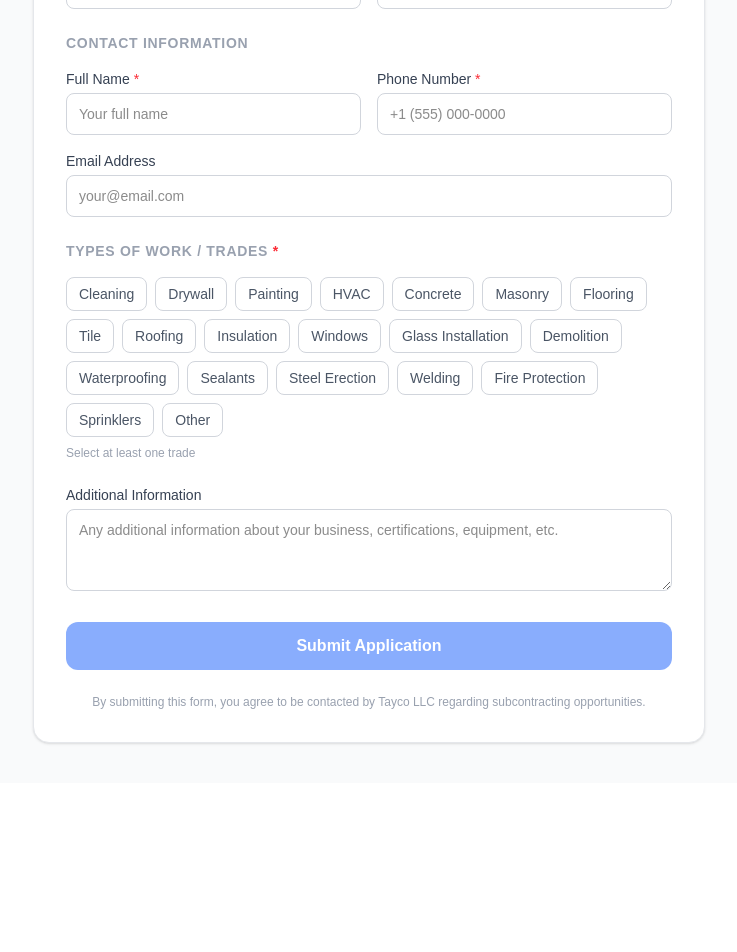
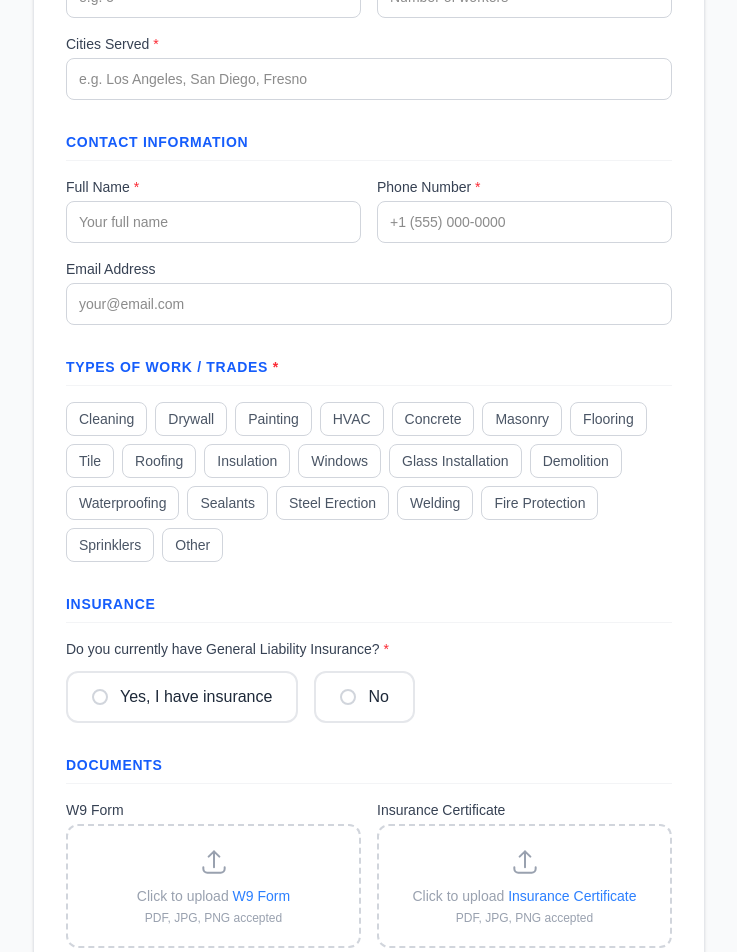
Before and after one commit to taylord0410/tayco-crm, a Next.js app: page /registro in a window 1280 px wide. Shown: the part 420-1372 px from the top of the page, without its empty margins (271-1008 px from the left). Before the commit the page ends 1203 px from the top, so only its background shows below. Built offline with nearby package versions, Linux system fonts and the light colour scheme.

Commit message:
formulario con seguro y subida de W9 y certificado

```diff
--- a/app/registro/page.tsx
+++ b/app/registro/page.tsx
@@ -1,8 +1,43 @@
 'use client'
 
-import { useState } from 'react'
+import { useState, useRef } from 'react'
 
 const TRADES = ['Cleaning','Drywall','Painting','HVAC','Concrete','Masonry','Flooring','Tile','Roofing','Insulation','Windows','Glass Installation','Demolition','Waterproofing','Sealants','Steel Erection','Welding','Fire Protection','Sprinklers','Other']
+
+function FileUpload({ label, name, accept, onChange }: { label: string; name: string; accept: string; onChange: (file: File | null) => void }) {
+  const ref = useRef<HTMLInputElement>(null)
+  const [fileName, setFileName] = useState('')
+
+  return (
+    <div>
+      <label className="block text-sm font-medium text-gray-700 mb-1">{label}</label>
+      <div
+        onClick={() => ref.current?.click()}
+        className="border-2 border-dashed border-gray-300 rounded-xl p-5 text-center cursor-pointer hover:border-blue-400 hover:bg-blue-50 transition-colors"
+      >
+        {fileName ? (
+          <div className="flex items-center justify-center gap-2 text-green-600">
+            <svg className="w-5 h-5" fill="none" viewBox="0 0 24 24" stroke="currentColor"><path strokeLinecap="round" strokeLinejoin="round" strokeWidth={2} d="M5 13l4 4L19 7" /></svg>
+            <span className="text-sm font-medium">{fileName}</span>
+          </div>
+        ) : (
+          <div className="text-gray-400">
+            <svg className="w-8 h-8 mx-auto mb-2" fill="none" viewBox="0 0 24 24" stroke="currentColor"><path strokeLinecap="round" strokeLinejoin="round" strokeWidth={1.5} d="M4 16v1a3 3 0 003 3h10a3 3 0 003-3v-1m-4-8l-4-4m0 0L8 8m4-4v12" /></svg>
+            <p className="text-sm">Click to upload <span className="text-blue-500 font-medium">{label}</span></p>
+            <p className="text-xs mt-1">PDF, JPG, PNG accepted</p>
+          </div>
+        )}
+      </div>
+      <input ref={ref} type="file" accept={accept} className="hidden"
+        onChange={e => {
+          const f = e.target.files?.[0] ?? null
+          setFileName(f?.name ?? '')
+          onChange(f)
+        }}
+      />
+    </div>
+  )
+}
 
 export default function Registro() {
   const [form, setForm] = useState({
@@ -14,10 +49,14 @@ export default function Registro() {
     yearsExperience: '',
     trades: [] as string[],
     citiesServed: '',
+    hasInsurance: '' as 'yes' | 'no' | '',
     generalNotes: '',
   })
+  const [w9File, setW9File] = useState<File | null>(null)
+  const [certFile, setCertFile] = useState<File | null>(null)
   const [submitted, setSubmitted] = useState(false)
   const [saving, setSaving] = useState(false)
+  const [uploadStatus, setUploadStatus] = useState('')
   const [error, setError] = useState('')
 
   function set(key: string, val: unknown) {
@@ -27,28 +66,65 @@ export default function Registro() {
   function toggleTrade(trade: string) {
     setForm(p => ({
       ...p,
-      trades: p.trades.includes(trade)
-        ? p.trades.filter(t => t !== trade)
-        : [...p.trades, trade],
+      trades: p.trades.includes(trade) ? p.trades.filter(t => t !== trade) : [...p.trades, trade],
     }))
+  }
+
+  async function uploadFile(file: File, name: string): Promise<string> {
+    const fd = new FormData()
+    fd.append('file', file)
+    fd.append('name', name)
+    const res = await fetch('/api/upload', { method: 'POST', body: fd })
+    const data = await res.json()
+    if (!res.ok) throw new Error(data.error)
+    return data.url
   }
 
   async function handleSubmit(e: React.FormEvent) {
     e.preventDefault()
+    if (form.trades.length === 0) { setError('Please select at least one trade.'); return }
+    if (!form.hasInsurance) { setError('Please indicate if you have insurance.'); return }
     setSaving(true)
     setError('')
+
     try {
+      let w9Url = ''
+      let certUrl = ''
+
+      if (w9File) {
+        setUploadStatus('Uploading W9...')
+        w9Url = await uploadFile(w9File, 'w9')
+      }
+      if (certFile) {
+        setUploadStatus('Uploading Insurance Certificate...')
+        certUrl = await uploadFile(certFile, 'insurance')
+      }
+
+      setUploadStatus('Saving your information...')
+
+      const notes = [
+        form.yearsExperience ? `Years of experience: ${form.yearsExperience}` : '',
+        form.hasInsurance === 'yes' ? 'Has insurance: YES' : 'Has insurance: NO',
+        w9Url ? `W9 Document: ${w9Url}` : '',
+        certUrl ? `Insurance Certificate: ${certUrl}` : '',
+        form.generalNotes,
+      ].filter(Boolean).join('\n')
+
       const fields: Record<string, unknown> = {
-        'Business Name':          form.businessName,
-        'Primary Contact Name':   form.contactName,
-        'Contact Email':          form.contactEmail,
-        'Contact Phone':          form.contactPhone,
-        'Crew Size':              form.crewSize ? Number(form.crewSize) : undefined,
-        'Types of Work/Trades':   form.trades,
-        'Cities Served':          form.citiesServed,
-        'General Notes':          form.yearsExperience ? `Years of experience: ${form.yearsExperience}. ${form.generalNotes}` : form.generalNotes,
-        'Approval Status':        'Pending',
+        'Business Name':         form.businessName,
+        'Primary Contact Name':  form.contactName,
+        'Contact Email':         form.contactEmail,
+        'Contact Phone':         form.contactPhone,
+        'Crew Size':             form.crewSize ? Number(form.crewSize) : undefined,
+        'Types of Work/Trades':  form.trades,
+        'Cities Served':         form.citiesServed,
+        'Insurance Verification': form.hasInsurance === 'yes' ? 'Pending' : 'Not Verified',
+        'W9 Status':             'Pending',
+        '1099 Status':           'Pending',
+        'Approval Status':       'Pending',
+        'General Notes':         notes,
       }
+
       const res = await fetch('/api/airtable', {
         method: 'POST',
         headers: { 'Content-Type': 'application/json' },
@@ -61,6 +137,7 @@ export default function Registro() {
       setError((e as Error).message)
     } finally {
       setSaving(false)
+      setUploadStatus('')
     }
   }
 
@@ -73,8 +150,8 @@ export default function Registro() {
               <path strokeLinecap="round" strokeLinejoin="round" strokeWidth={2} d="M5 13l4 4L19 7" />
             </svg>
           </div>
-          <h2 className="text-2xl font-bold text-gray-900 mb-2">Thank you!</h2>
-          <p className="text-gray-500">Your information has been submitted successfully. We will be in touch soon.</p>
+          <h2 className="text-2xl font-bold text-gray-900 mb-2">Application Submitted!</h2>
+          <p className="text-gray-500 mt-2">Thank you for registering with Tayco LLC. We have received your information and will be in touch soon.</p>
         </div>
       </div>
     )
@@ -84,20 +161,19 @@ export default function Registro() {
     <div className="min-h-screen bg-gray-50 py-10 px-4">
       <div className="max-w-2xl mx-auto">
 
-        {/* Header */}
         <div className="text-center mb-8">
           <div className="w-14 h-14 rounded-xl bg-blue-600 flex items-center justify-center text-white font-bold text-2xl mx-auto mb-4">T</div>
           <h1 className="text-3xl font-bold text-gray-900">Join Our Network</h1>
-          <p className="text-gray-500 mt-2">Fill out the form below to register as a subcontractor with Tayco LLC.</p>
+          <p className="text-gray-500 mt-2">Register as a subcontractor with Tayco LLC. Fill out the form below to get started.</p>
         </div>
 
-        <form onSubmit={handleSubmit} className="bg-white rounded-2xl shadow-sm border border-gray-200 p-8 flex flex-col gap-6">
+        <form onSubmit={handleSubmit} className="bg-white rounded-2xl shadow-sm border border-gray-200 p-8 flex flex-col gap-8">
 
           {/* Business Info */}
           <div>
-            <h3 className="text-sm font-semibold text-gray-400 uppercase tracking-wider mb-4">Business Information</h3>
+            <h3 className="text-sm font-semibold text-blue-600 uppercase tracking-wider mb-4 pb-2 border-b border-gray-100">Business Information</h3>
             <div className="grid grid-cols-1 gap-4 sm:grid-cols-2">
-              <div>
+              <div className="sm:col-span-2">
                 <label className="block text-sm font-medium text-gray-700 mb-1">Business Name <span className="text-red-500">*</span></label>
                 <input required type="text" placeholder="Your company name"
                   className="w-full border border-gray-300 rounded-lg px-3 py-2.5 text-sm focus:outline-none focus:ring-2 focus:ring-blue-500"
@@ -115,9 +191,9 @@ export default function Registro() {
                   className="w-full border border-gray-300 rounded-lg px-3 py-2.5 text-sm focus:outline-none focus:ring-2 focus:ring-blue-500"
                   value={form.crewSize} onChange={e => set('crewSize', e.target.value)} />
               </div>
-              <div>
+              <div className="sm:col-span-2">
                 <label className="block text-sm font-medium text-gray-700 mb-1">Cities Served <span className="text-red-500">*</span></label>
-                <input required type="text" placeholder="e.g. Los Angeles, San Diego"
+                <input required type="text" placeholder="e.g. Los Angeles, San Diego, Fresno"
                   className="w-full border border-gray-300 rounded-lg px-3 py-2.5 text-sm focus:outline-none focus:ring-2 focus:ring-blue-500"
                   value={form.citiesServed} onChange={e => set('citiesServed', e.target.value)} />
               </div>
@@ -126,7 +202,7 @@ export default function Registro() {
 
           {/* Contact Info */}
           <div>
-            <h3 className="text-sm font-semibold text-gray-400 uppercase tracking-wider mb-4">Contact Information</h3>
+            <h3 className="text-sm font-semibold text-blue-600 uppercase tracking-wider mb-4 pb-2 border-b border-gray-100">Contact Information</h3>
             <div className="grid grid-cols-1 gap-4 sm:grid-cols-2">
               <div>
                 <label className="block text-sm font-medium text-gray-700 mb-1">Full Name <span className="text-red-500">*</span></label>
@@ -151,7 +227,7 @@ export default function Registro() {
 
           {/* Trades */}
           <div>
-            <h3 className="text-sm font-semibold text-gray-400 uppercase tracking-wider mb-4">Types of Work / Trades <span className="text-red-500">*</span></h3>
+            <h3 className="text-sm font-semibold text-blue-600 uppercase tracking-wider mb-4 pb-2 border-b border-gray-100">Types of Work / Trades <span className="text-red-500">*</span></h3>
             <div className="flex flex-wrap gap-2">
               {TRADES.map(trade => (
                 <button key={trade} type="button" onClick={() => toggleTrade(trade)}
@@ -163,25 +239,60 @@ export default function Registro() {
                 >{trade}</button>
               ))}
             </div>
-            {form.trades.length === 0 && <p className="text-xs text-gray-400 mt-2">Select at least one trade</p>}
+          </div>
+
+          {/* Insurance */}
+          <div>
+            <h3 className="text-sm font-semibold text-blue-600 uppercase tracking-wider mb-4 pb-2 border-b border-gray-100">Insurance</h3>
+            <label className="block text-sm font-medium text-gray-700 mb-3">Do you currently have General Liability Insurance? <span className="text-red-500">*</span></label>
+            <div className="flex gap-4">
+              <label className={`flex items-center gap-3 border-2 rounded-xl px-6 py-3 cursor-pointer transition-all ${form.hasInsurance === 'yes' ? 'border-green-500 bg-green-50' : 'border-gray-200 hover:border-gray-300'}`}>
+                <input type="radio" name="insurance" value="yes" className="hidden"
+                  checked={form.hasInsurance === 'yes'} onChange={() => set('hasInsurance', 'yes')} />
+                <div className={`w-4 h-4 rounded-full border-2 flex items-center justify-center ${form.hasInsurance === 'yes' ? 'border-green-500 bg-green-500' : 'border-gray-300'}`}>
+                  {form.hasInsurance === 'yes' && <div className="w-2 h-2 rounded-full bg-white" />}
+                </div>
+                <span className="font-medium text-gray-800">Yes, I have insurance</span>
+              </label>
+              <label className={`flex items-center gap-3 border-2 rounded-xl px-6 py-3 cursor-pointer transition-all ${form.hasInsurance === 'no' ? 'border-red-400 bg-red-50' : 'border-gray-200 hover:border-gray-300'}`}>
+                <input type="radio" name="insurance" value="no" className="hidden"
+                  checked={form.hasInsurance === 'no'} onChange={() => set('hasInsurance', 'no')} />
+                <div className={`w-4 h-4 rounded-full border-2 flex items-center justify-center ${form.hasInsurance === 'no' ? 'border-red-400 bg-red-400' : 'border-gray-300'}`}>
+                  {form.hasInsurance === 'no' && <div className="w-2 h-2 rounded-full bg-white" />}
+                </div>
+                <span className="font-medium text-gray-800">No</span>
+              </label>
+            </div>
+          </div>
+
+          {/* Document Uploads */}
+          <div>
+            <h3 className="text-sm font-semibold text-blue-600 uppercase tracking-wider mb-4 pb-2 border-b border-gray-100">Documents</h3>
+            <div className="grid grid-cols-1 gap-4 sm:grid-cols-2">
+              <FileUpload label="W9 Form" name="w9" accept=".pdf,.jpg,.jpeg,.png"
+                onChange={setW9File} />
+              <FileUpload label="Insurance Certificate" name="insurance" accept=".pdf,.jpg,.jpeg,.png"
+                onChange={setCertFile} />
+            </div>
+            <p className="text-xs text-gray-400 mt-2">Documents are optional but required before starting any project with us.</p>
           </div>
 
           {/* Notes */}
           <div>
             <label className="block text-sm font-medium text-gray-700 mb-1">Additional Information</label>
-            <textarea rows={3} placeholder="Any additional information about your business, certifications, equipment, etc."
+            <textarea rows={3} placeholder="Certifications, special equipment, references, anything else you'd like us to know..."
               className="w-full border border-gray-300 rounded-lg px-3 py-2.5 text-sm focus:outline-none focus:ring-2 focus:ring-blue-500"
               value={form.generalNotes} onChange={e => set('generalNotes', e.target.value)} />
           </div>
 
-          {error && <p className="text-red-600 text-sm text-center">{error}</p>}
+          {error && <p className="text-red-600 text-sm text-center bg-red-50 p-3 rounded-lg">{error}</p>}
 
-          <button type="submit" disabled={saving || form.trades.length === 0}
-            className="w-full bg-blue-600 hover:bg-blue-700 disabled:opacity-50 text-white font-semibold py-3 rounded-xl transition-colors text-base">
-            {saving ? 'Submitting...' : 'Submit Application'}
+          <button type="submit" disabled={saving}
+            className="w-full bg-blue-600 hover:bg-blue-700 disabled:opacity-60 text-white font-semibold py-3.5 rounded-xl transition-colors text-base">
+            {saving ? (uploadStatus || 'Submitting...') : 'Submit Application'}
           </button>
 
-          <p className="text-xs text-gray-400 text-center">By submitting this form, you agree to be contacted by Tayco LLC regarding subcontracting opportunities.</p>
+          <p className="text-xs text-gray-400 text-center">By submitting this form you agree to be contacted by Tayco LLC regarding subcontracting opportunities.</p>
         </form>
       </div>
     </div>
--- a/middleware.ts
+++ b/middleware.ts
@@ -6,7 +6,8 @@ export function middleware(req: NextRequest) {
   const isApi = req.nextUrl.pathname.startsWith('/api')
 
   const isRegistro = req.nextUrl.pathname.startsWith('/registro')
-  if (isApi || isLoginPage || isRegistro) return NextResponse.next()
+  const isUpload = req.nextUrl.pathname.startsWith('/api/upload')
+  if (isApi || isLoginPage || isRegistro || isUpload) return NextResponse.next()
 
   if (!session) {
     return NextResponse.redirect(new URL('/login', req.url))
--- a/package.json
+++ b/package.json
@@ -10,6 +10,7 @@
   },
   "dependencies": {
     "@supabase/supabase-js": "^2.105.4",
+    "@vercel/blob": "^2.3.3",
     "next": "16.2.6",
     "react": "19.2.4",
     "react-dom": "19.2.4"
```
Also changed, not shown: app/api/upload/route.ts (added, +16 -0 lines), 1 other file (tests, documents, lock files or other folders).
